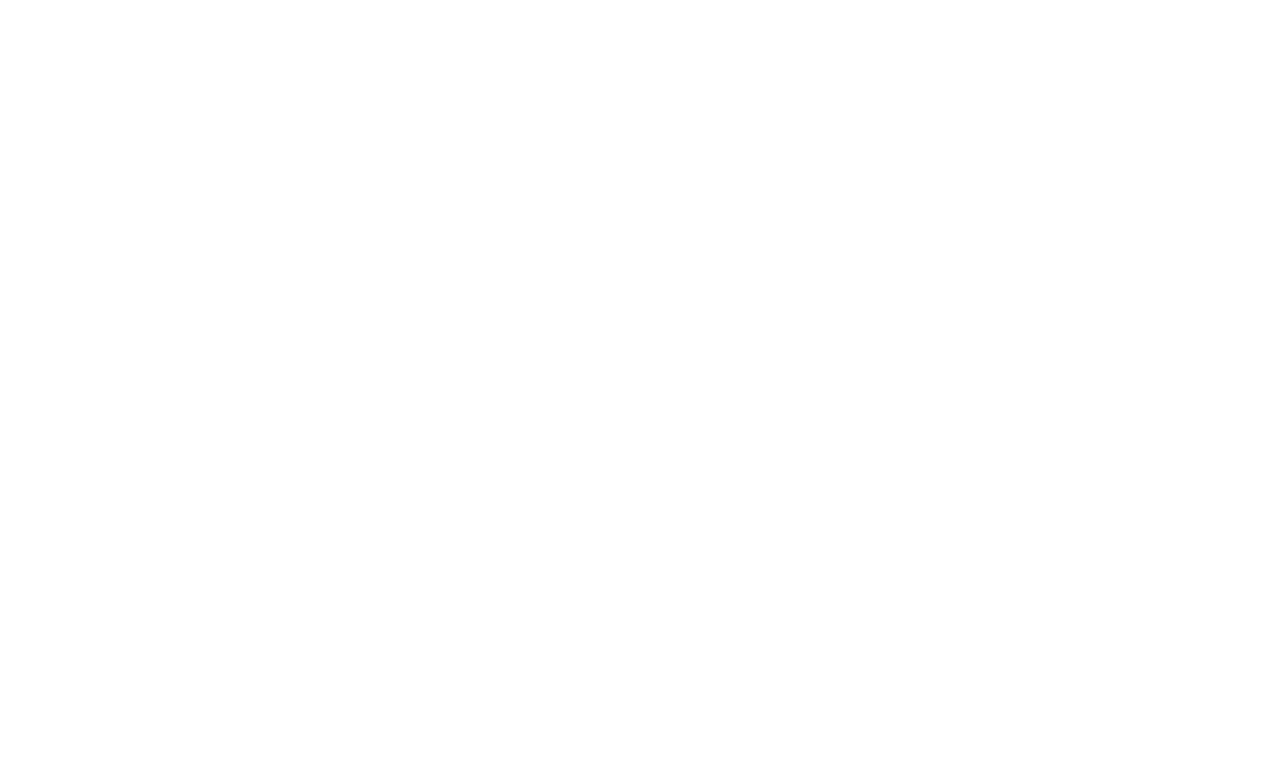
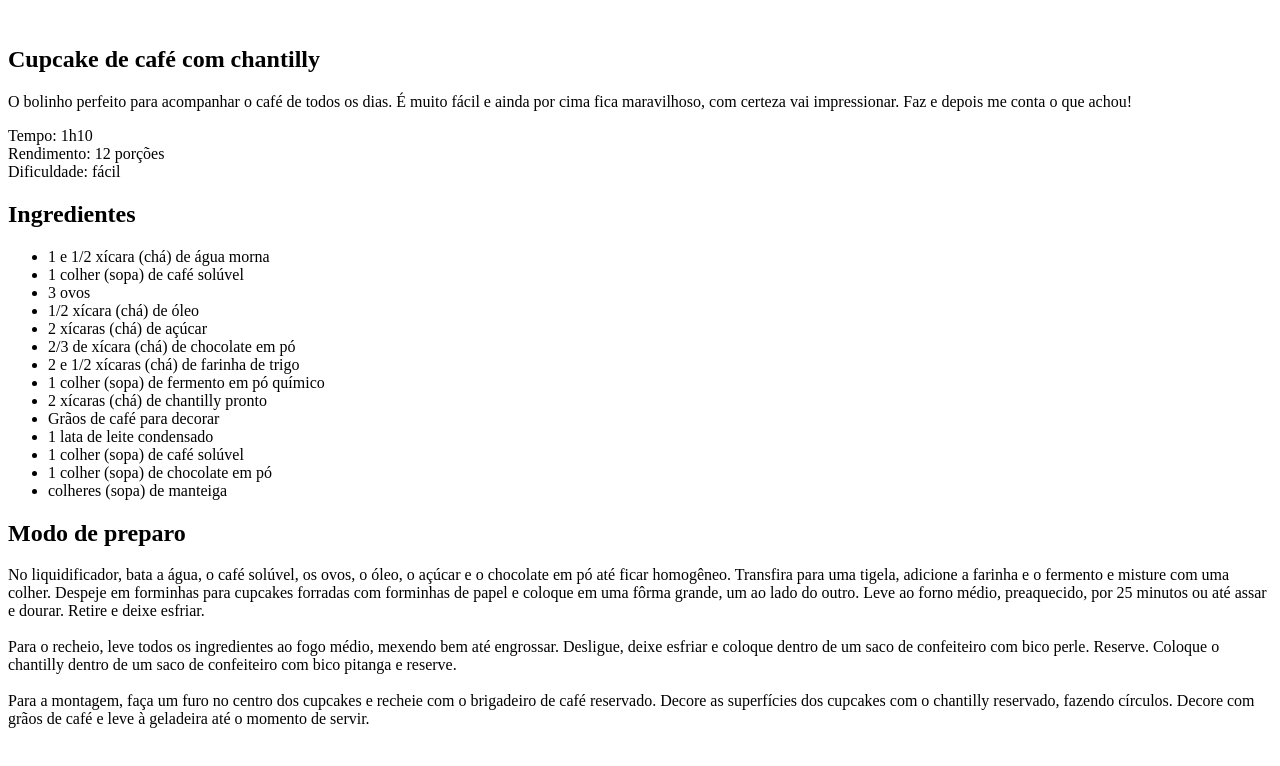
Before and after one commit to alinediassg/pagreceita, a plain HTML site: page index.html in a window 1280 px wide. Drawn offline with Linux system fonts and the light colour scheme.

Commit message:
inciando a estrututra html

```diff
--- a/index.html
+++ b/index.html
@@ -6,6 +6,48 @@
   <title>Página de Recita</title>
 </head>
 <body>
-
+  <div id="page">
+    <img src="">
+    <main>
+      <section id="about">
+        <h1>Cupcake de café com chantilly</h1>
+        <p>
+          O bolinho perfeito para acompanhar o café de todos os dias. É muito fácil e ainda por cima fica maravilhoso, com certeza vai impressionar. Faz e depois me conta o que achou!
+        </p>
+        <p>
+          Tempo: 1h10 <br>
+          Rendimento: 12 porções <br>
+          Dificuldade: fácil
+        </p>
+      </section>
+      <section id="ingredients">
+        <h2>Ingredientes</h2>
+        <ul>
+          <li>1 e 1/2 xícara (chá) de água morna</li>
+          <li>1 colher (sopa) de café solúvel</li>
+          <li>3 ovos</li>
+          <li>1/2 xícara (chá) de óleo</li>
+          <li>2 xícaras (chá) de açúcar</li>
+          <li>2/3 de xícara (chá) de chocolate em pó</li>
+          <li>2 e 1/2 xícaras (chá) de farinha de trigo</li>
+          <li>1 colher (sopa) de fermento em pó químico</li>
+          <li>2 xícaras (chá) de chantilly pronto</li>
+          <li>Grãos de café para decorar</li>
+          <li>1 lata de leite condensado</li>
+          <li>1 colher (sopa) de café solúvel</li>
+          <li>1 colher (sopa) de chocolate em pó</li>
+          <li>colheres (sopa) de manteiga</li>
+        </ul>
+      </section>
+      <section id="preparation">
+        <h2>Modo de preparo</h2>
+        <p>
+          No liquidificador, bata a água, o café solúvel, os ovos, o óleo, o açúcar e o chocolate em pó até ficar homogêneo. Transfira para uma tigela, adicione a farinha e o fermento e misture com uma colher. Despeje em forminhas para cupcakes forradas com forminhas de papel e coloque em uma fôrma grande, um ao lado do outro. Leve ao forno médio, preaquecido, por 25 minutos ou até assar e dourar. Retire e deixe esfriar. <br><br>
+          Para o recheio, leve todos os ingredientes ao fogo médio, mexendo bem até engrossar. Desligue, deixe esfriar e coloque dentro de um saco de confeiteiro com bico perle. Reserve. Coloque o chantilly dentro de um saco de confeiteiro com bico pitanga e reserve. <br><br>
+          Para a montagem, faça um furo no centro dos cupcakes e recheie com o brigadeiro de café reservado. Decore as superfícies dos cupcakes com o chantilly reservado, fazendo círculos. Decore com grãos de café e leve à geladeira até o momento de servir.
+        </p>
+      </section>
+  </main>
+  </div>
 </body>
 </html>
```
